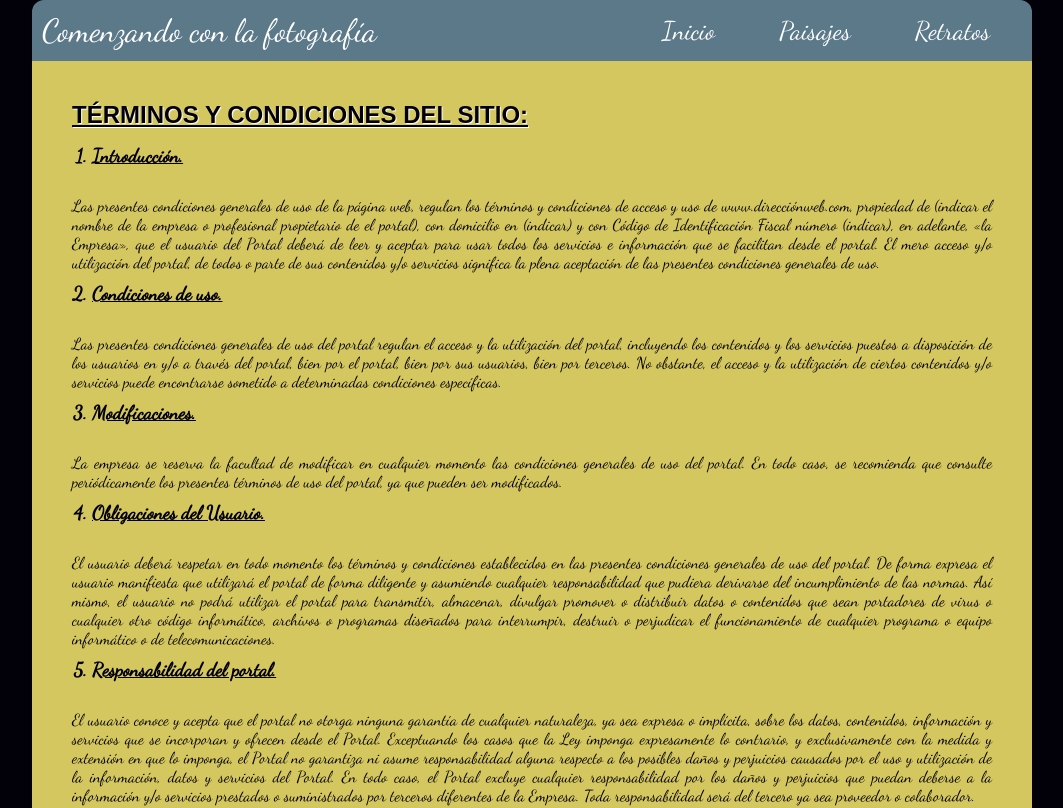
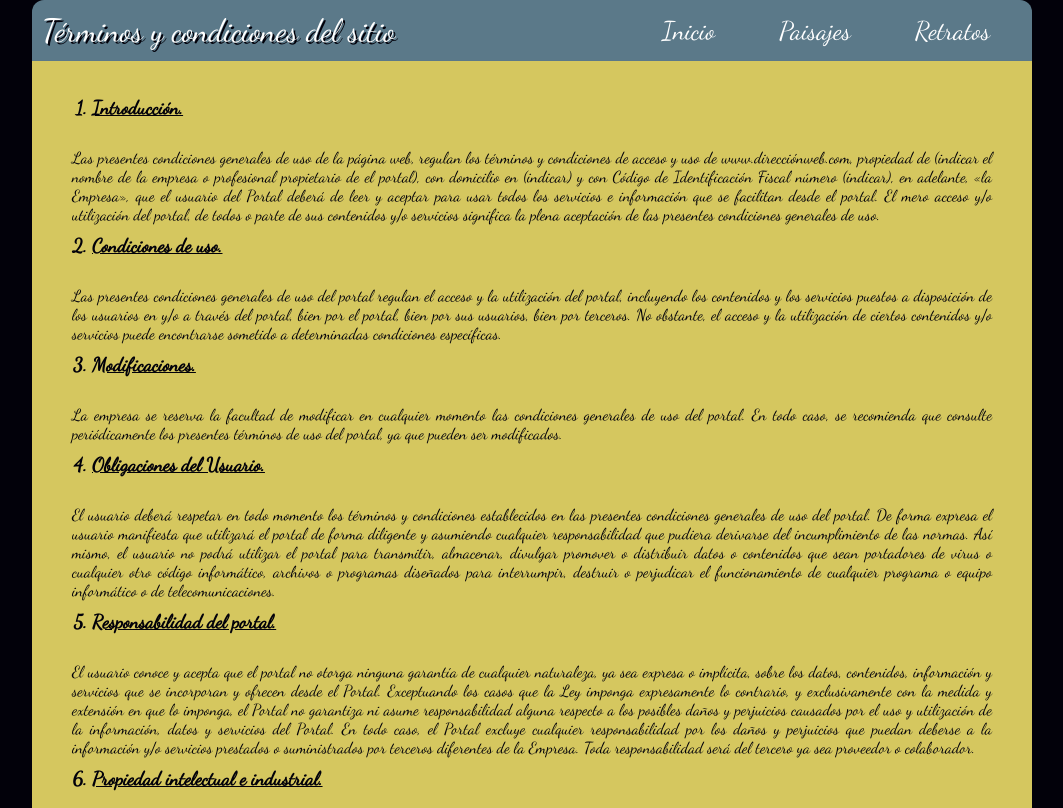
Before and after one commit to wingeyera88/Final.RWDyCSS, a plain HTML site: page terminosycondiciones/terminosycondiciones.html in a window 1280 px wide. Shown: the top 808 px of the page, without its empty margins (108-1171 px from the left). Drawn offline with Linux system fonts and the light colour scheme.

Commit message:
Incorporación de la sombra y animación a "Términos y condiciones".

```diff
--- a/terminosycondiciones/terminosycondiciones.html
+++ b/terminosycondiciones/terminosycondiciones.html
@@ -5,13 +5,18 @@
     <link rel="stylesheet" href="../css/estilos.css">
     <link href="https://fonts.googleapis.com/css?family=Dancing+Script" rel="stylesheet">
     <title>Términos y condiciones del sitio.</title>
+    <style media="screen">
+      .contenido {
+        animation: slidein 1.5s;
+      }
+    </style>
   </head>
   <body>
 
     <div class="contenido">
       <header>
-        <div id="nombredelsitio">
-          Comenzando con la fotografía
+        <div id="encabezado">
+          Términos y condiciones del sitio
         </div>
 
         <nav id="menudenavegacion">
@@ -23,7 +28,6 @@
 
       <article class="terminosycondiciones">
 
-        <h1 class="tituloterminos">TÉRMINOS Y CONDICIONES DEL SITIO:</h1>
         <ol>
 
           <li>Introducción.</li><br>
```
